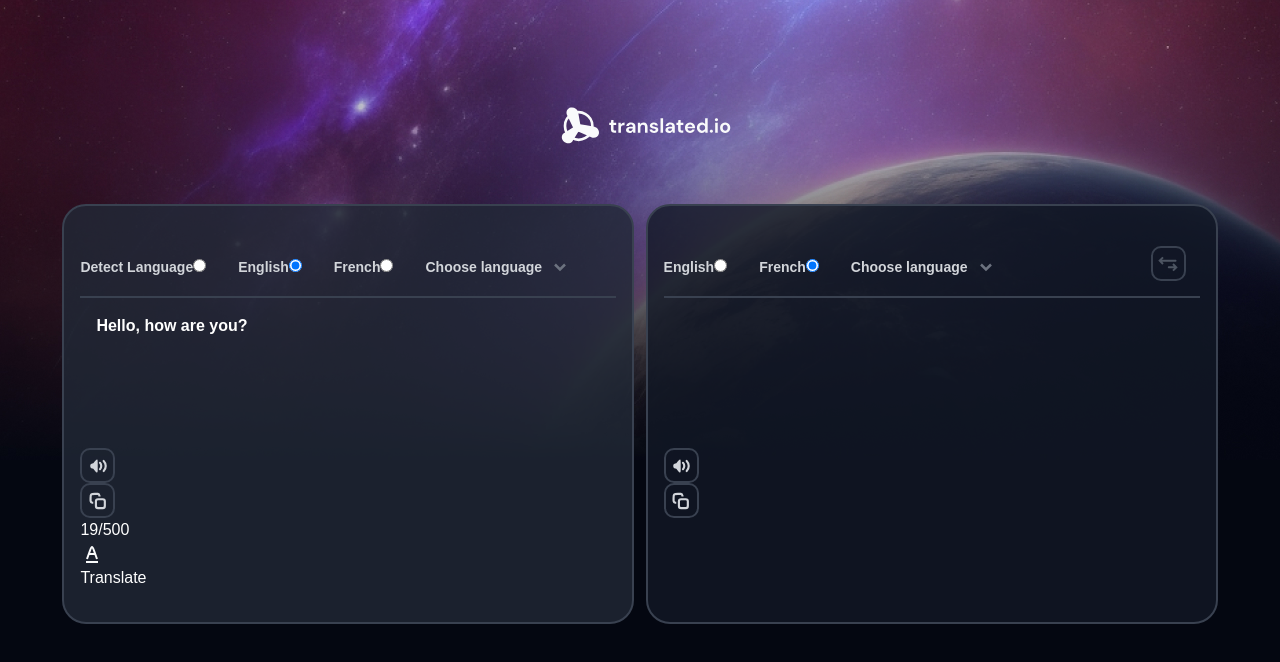
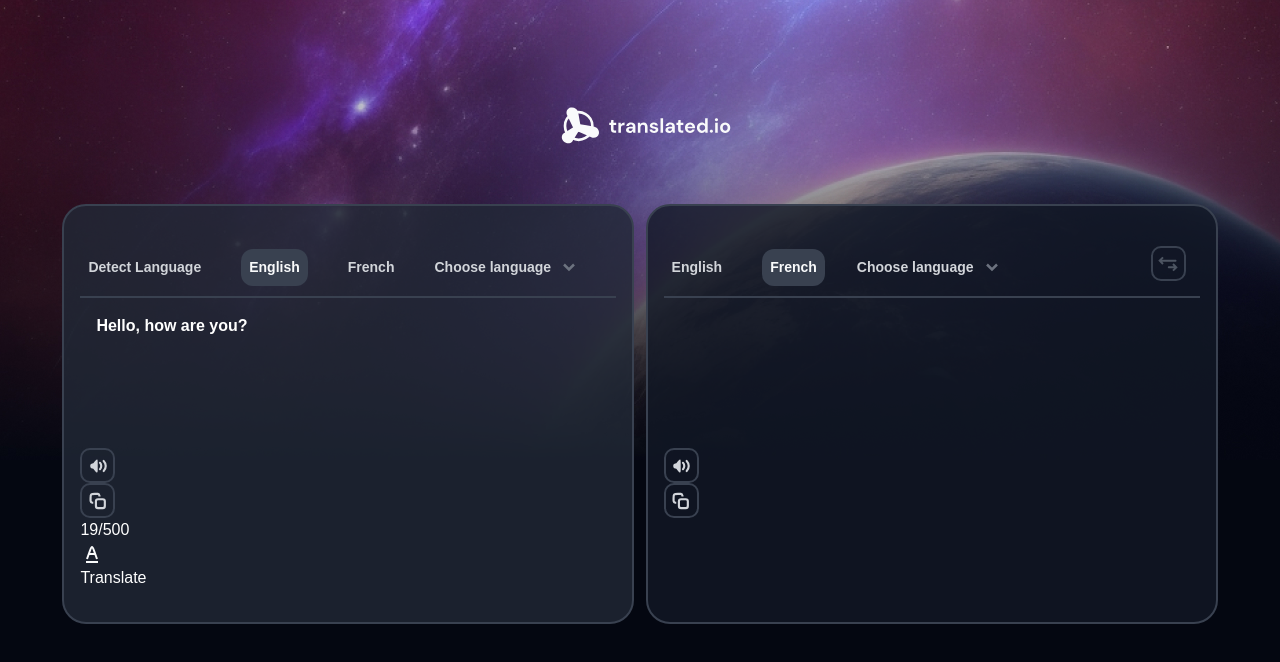
Before and after one commit to maahmoudhamada2/translate-app, a React (Vite) app: page / in a window 1280 px wide. Shown: the top 662 px of the page. Built offline with nearby package versions, Linux system fonts and the light colour scheme.

Commit message:
style(LanguageItem): add styling for LanguageItem component

```diff
--- a/src/components/LanguageBar/LanguageItem.jsx
+++ b/src/components/LanguageBar/LanguageItem.jsx
@@ -1,3 +1,4 @@
+import clsx from "clsx";
 export default function LanguageItem({
   langInfo,
   inputName,
@@ -5,9 +6,14 @@ export default function LanguageItem({
   isPrimary,
 }) {
   return (
-    <label>
+    <label
+      className={clsx(
+        "flex justify-center items-center cursor-pointer p-[0.5rem] rounded-xl has-checked:bg-[#394150] has-checked:text-[#F9FAFB]",
+        isPrimary ? null : "w-[30%]"
+      )}>
       {langInfo.name}
       <input
+        className="hidden"
         readOnly
         checked={langInfo.checked}
         onClick={handleFn}
```
